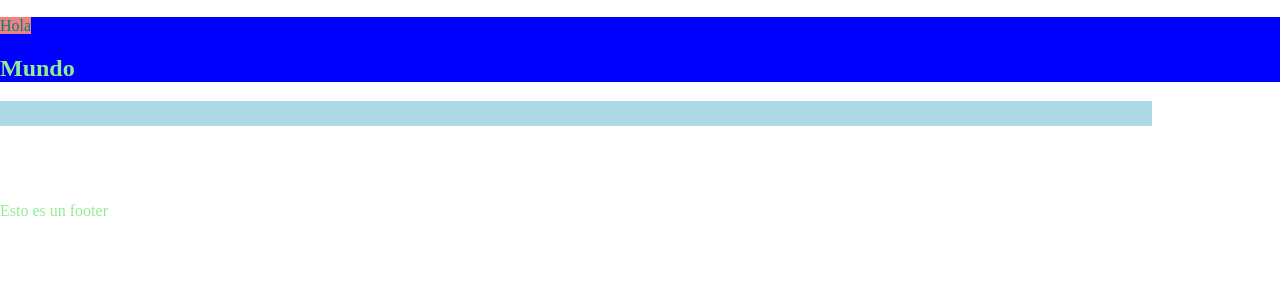
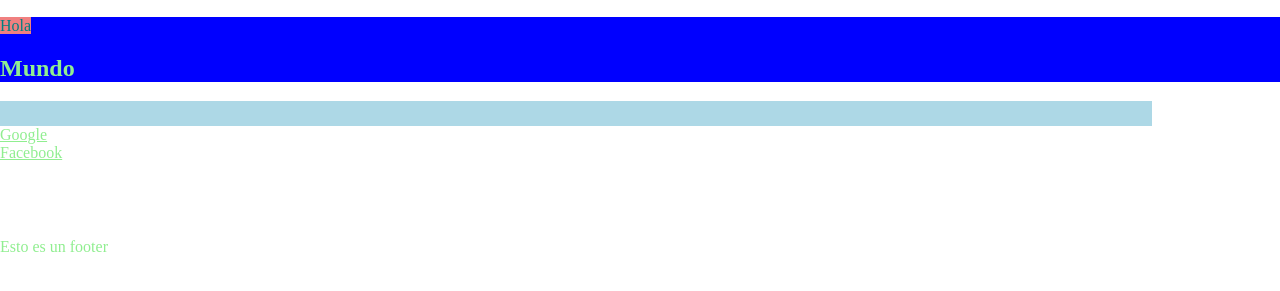
Before and after one commit to LilyVargas1/Didier_CSS1, a plain HTML site: page index.html in a window 1280 px wide. Shown: the part 245-536 px from the top of the page. Drawn offline with Linux system fonts and the light colour scheme.

Commit message:
Agregando explicacion de especificidad, ! important,  box-sizing: border-box que mantiene el tamanio de las cajas, y display: block que puede convertir un elemento en linea en un elemento en bloque

```diff
--- a/index.html
+++ b/index.html
@@ -30,6 +30,10 @@
     <div class="divSinContenido">
 
     </div>
+
+    <a href="https://www.google.com">Google</a>
+    <a href="https://www.facebook.com">Facebook</a>
+
     <!--
         Estudio de un div
         <div></div>
@@ -50,6 +54,28 @@
 
         width puede abarcar pulgadas, pixeles, % de la páginas, rem
         height usar siempre px, porque con % no aparece
+
+        Especificidad: Aplicar estilos según se encuentre lo más específico posible
+        _ _ _
+        9 9 9 !IMPORTANT
+        1 0 0  ID
+        0 1 0  CLASS
+        0 0 1  TAG
+        0 0 0  para todo *
+
+
+
+        id (#id, #cajas)
+        class (.clase, .caja)
+        tags (div, span, p, h1, h2)
+
+        !important pone especificidad de 9 9 9 pero es una mala práctica
+
+        *{
+            margin: 0;
+            padding: 0;
+            box-sizing: border-box; //especifica el comportamiento de (respeta) las propiedades ancho y alto
+        }
     -->
 
 </body>
--- a/styles.css
+++ b/styles.css
@@ -26,3 +26,7 @@ footer {
     position: relative;
     top: 60px;
 }
+
+a{
+    display: block;
+}
```
